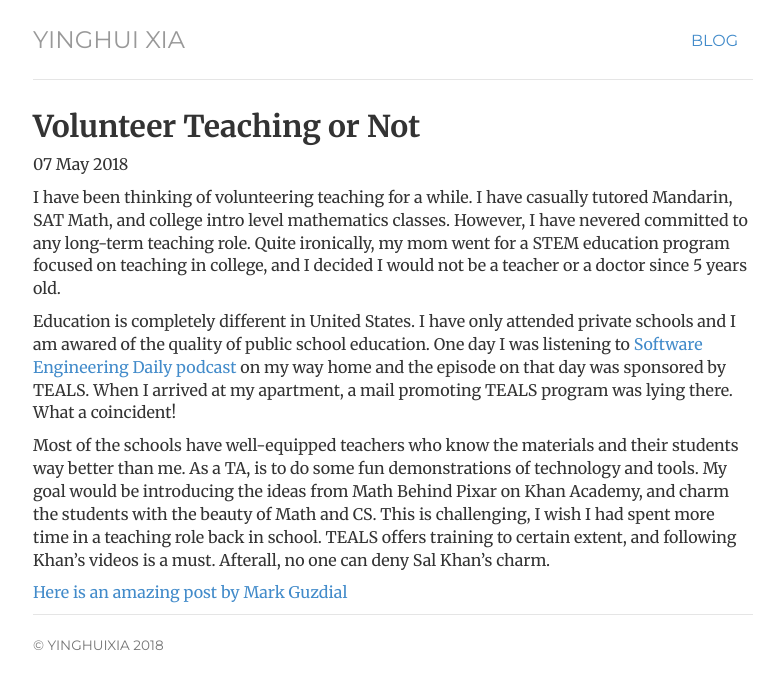
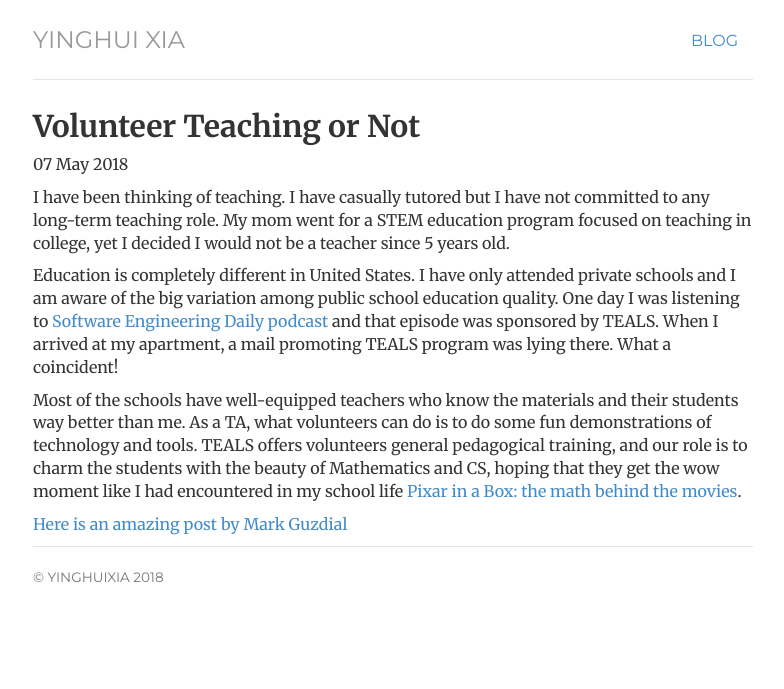
Before and after one commit to yinghuixia/yinghuixia.github.io, a Jekyll site: the page built from _posts/2018-05-07-teals-ap-cs.md, in a window 1280 px wide. Shown: the top 689 px of the page, without its empty margins (247-1031 px from the left). Built offline with Jekyll 4.4.1, drawn with Linux system fonts in a browser that asks for light colours.

Commit message:
summer post

```diff
--- a/_posts/2018-05-07-teals-ap-cs.md
+++ b/_posts/2018-05-07-teals-ap-cs.md
@@ -4,10 +4,10 @@ title: "Volunteer Teaching or Not"
 date: 2018-05-07
 ---
 
-I have been thinking of volunteering teaching for a while. I have casually tutored Mandarin, SAT Math, and college intro level mathematics classes. However, I have nevered committed to any long-term teaching role. Quite ironically, my mom went for a STEM education program focused on teaching in college, and I decided I would not be a teacher or a doctor since 5 years old.
+I have been thinking of teaching. I have casually tutored but I have not committed to any long-term teaching role. My mom went for a STEM education program focused on teaching in college, yet I decided I would not be a teacher since 5 years old.
 
-Education is completely different in United States. I have only attended private schools and I am awared of the quality of public school education. One day I was listening to <a ref="https://softwareengineeringdaily.com/">Software Engineering Daily podcast</a> on my way home and the episode on that day was sponsored by TEALS. When I arrived at my apartment, a mail promoting TEALS program was lying there. What a coincident!
+Education is completely different in United States. I have only attended private schools and I am aware of the big variation among public school education quality. One day I was listening to <a ref="https://softwareengineeringdaily.com/">Software Engineering Daily podcast</a> and that episode was sponsored by TEALS. When I arrived at my apartment, a mail promoting TEALS program was lying there. What a coincident!
 
-Most of the schools have well-equipped teachers who know the materials and their students way better than me. As a TA, is to do some fun demonstrations of technology and tools. My goal would be introducing the ideas from Math Behind Pixar on Khan Academy, and charm the students with the beauty of Math and CS. This is challenging, I wish I had spent more time in a teaching role back in school. TEALS offers training to certain extent, and following Khan's videos is a must. Afterall, no one can deny Sal Khan's charm.
+Most of the schools have well-equipped teachers who know the materials and their students way better than me. As a TA, what volunteers can do is to do some fun demonstrations of technology and tools. TEALS offers volunteers general pedagogical training, and our role is to charm the students with the beauty of Mathematics and CS, hoping that they get the wow moment like I had encountered in my school life <a ref="https://www.khanacademy.org/about/blog/post/127714217180/pixar-in-a-box-the-math-behind-the-movies">Pixar in a Box: the math behind the movies</a>.
 
 <a ref="https://computinged.wordpress.com/">Here is an amazing post by Mark Guzdial</a>
```
Also changed, not shown: _posts/2018-08-21-teals-ap-cs.md (added, +8 -0 lines).
